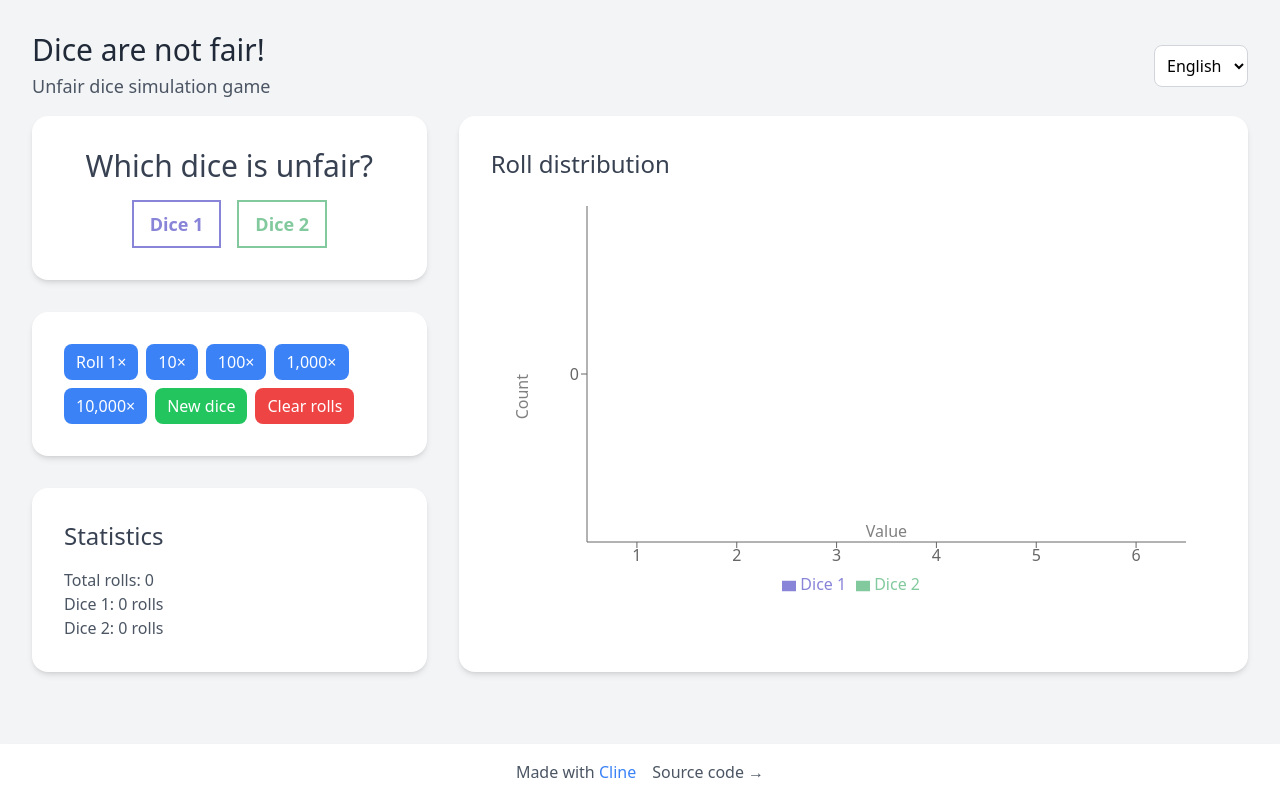
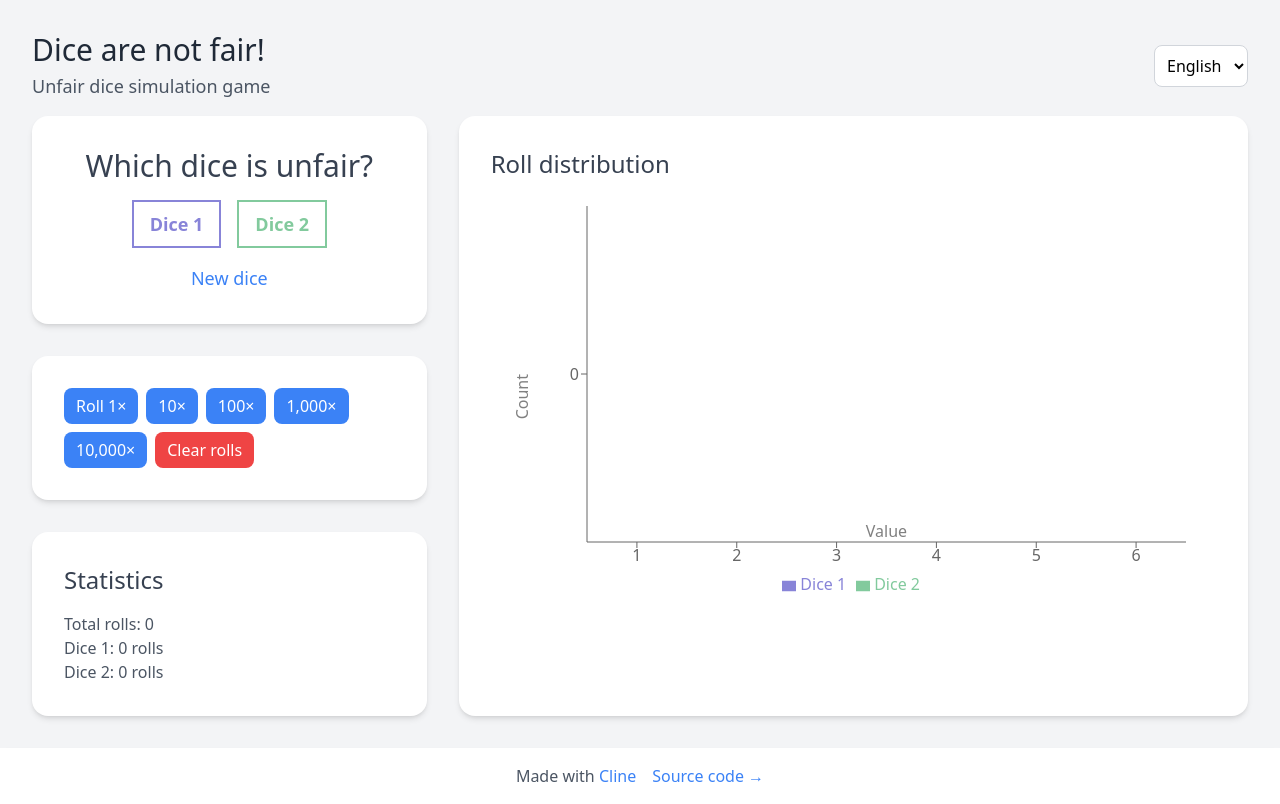
Before and after one commit to tkafka/unfair-dice-simulator, a React (Vite) app: page / in a window 1280 px wide. Built offline with nearby package versions, Linux system fonts and the light colour scheme.

Commit message:
refactor: move New game button to game box and style as link

```diff
--- a/src/App.tsx
+++ b/src/App.tsx
@@ -167,6 +167,14 @@ function App() {
                 {guessResult}
               </p>
             )}
+            <div className="mt-4">
+              <button
+                onClick={handleNewDice}
+                className="text-blue-500 hover:text-blue-600 transition-colors duration-200 text-lg"
+              >
+                {translationService.t("newDice")}
+              </button>
+            </div>
           </div>
 
           {/* Roll actions */}
@@ -200,12 +208,6 @@ function App() {
               className="bg-blue-500 hover:bg-blue-600 text-white rounded-lg px-3 py-1.5 transition-colors duration-200"
             >
               {translationService.t("roll10000")}
-            </button>
-            <button
-              onClick={handleNewDice}
-              className="bg-green-500 hover:bg-green-600 text-white rounded-lg px-3 py-1.5 transition-colors duration-200"
-            >
-              {translationService.t("newDice")}
             </button>
             <button
               onClick={() => setRolls([])}
@@ -333,7 +335,7 @@ function App() {
               href="https://github.com/tkafka/unfair-dice-simulator"
               target="_blank"
               rel="noopener noreferrer"
-              className="hover:text-blue-500 transition-colors duration-200"
+              className="text-blue-500 hover:text-blue-500 transition-colors duration-200"
             >
               {translationService.t("sourceCode")} →
             </a>
```
